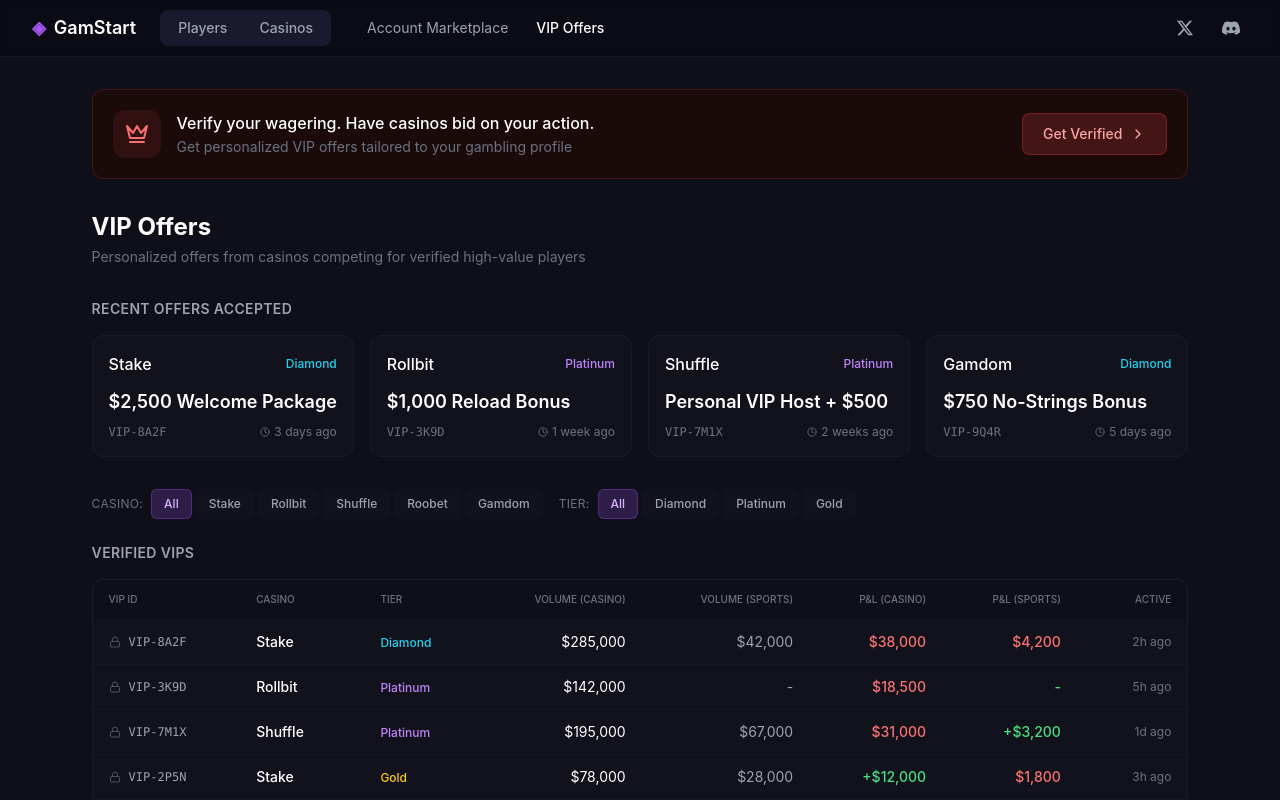
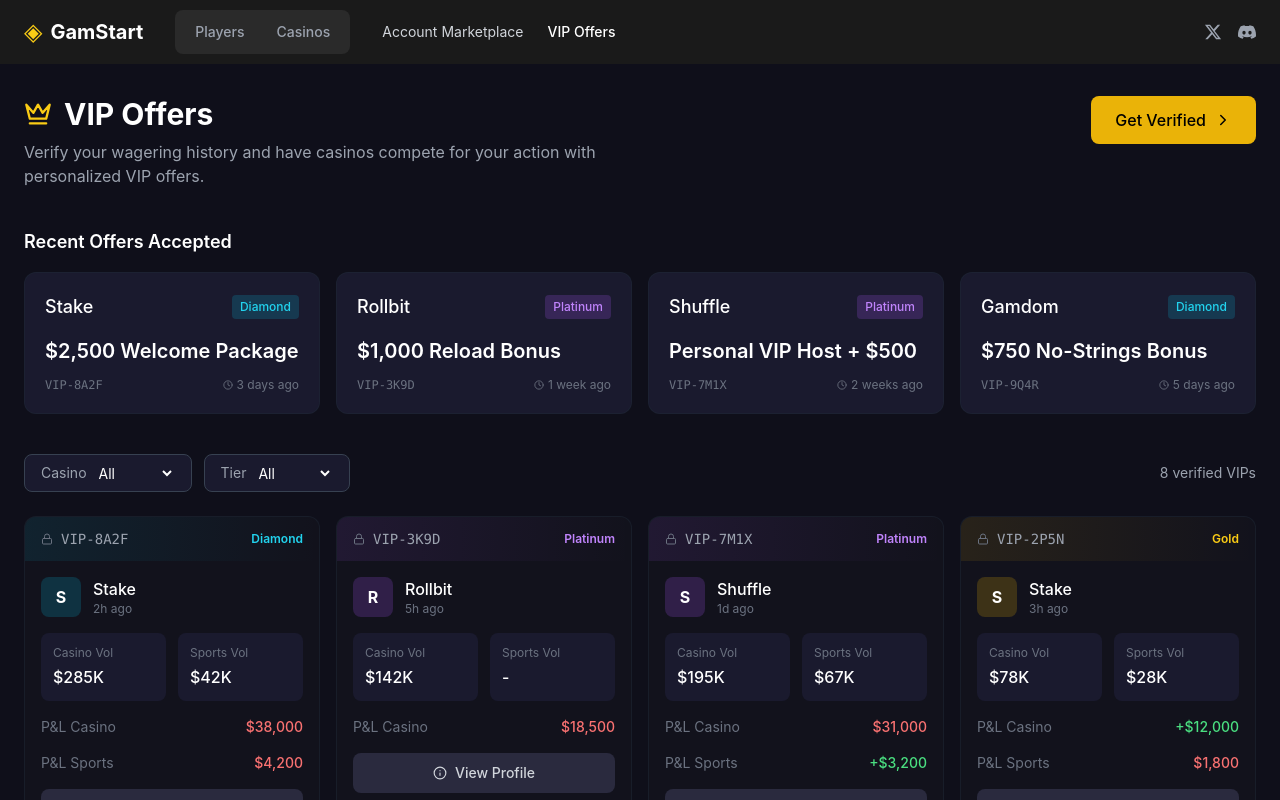
Before and after one commit to test12312as1/sadsa, a Next.js app: page /vip-dashboard in a window 1280 px wide. Shown: the top 800 px of the page. Built offline with nearby package versions, Linux system fonts and the light colour scheme.

Commit message:
Update page.js

```diff
--- a/app/vip-dashboard/page.js
+++ b/app/vip-dashboard/page.js
@@ -1,7 +1,7 @@
 'use client';
 
 import { useState } from 'react';
-import { Gift, Lock, Clock, ChevronRight, Star, Crown } from 'lucide-react';
+import { Crown, Lock, Clock, ChevronRight, Info } from 'lucide-react';
 import Link from 'next/link';
 
 // Demo verified VIPs (anonymized)
@@ -65,6 +65,26 @@
     pnlCasino: -8200,
     pnlSports: -5000,
     lastActive: '1w ago',
+  },
+  {
+    id: 'VIP-4L2M',
+    casino: 'Shuffle',
+    tier: 'Diamond',
+    volumeCasino: 380000,
+    volumeSports: 120000,
+    pnlCasino: -65000,
+    pnlSports: -18000,
+    lastActive: '4h ago',
+  },
+  {
+    id: 'VIP-6N8P',
+    casino: 'Stake',
+    tier: 'Platinum',
+    volumeCasino: 165000,
+    volumeSports: 45000,
+    pnlCasino: -28000,
+    pnlSports: 5200,
+    lastActive: '12h ago',
   }
 ];
 
@@ -76,7 +96,6 @@
     offer: '$2,500 Welcome Package',
     vipId: 'VIP-8A2F',
     tier: 'Diamond',
-    status: 'accepted',
     timeAgo: '3 days ago'
   },
   {
@@ -85,7 +104,6 @@
     offer: '$1,000 Reload Bonus',
     vipId: 'VIP-3K9D',
     tier: 'Platinum',
-    status: 'accepted',
     timeAgo: '1 week ago'
   },
   {
@@ -94,7 +112,6 @@
     offer: 'Personal VIP Host + $500',
     vipId: 'VIP-7M1X',
     tier: 'Platinum',
-    status: 'accepted',
     timeAgo: '2 weeks ago'
   },
   {
@@ -103,7 +120,6 @@
     offer: '$750 No-Strings Bonus',
     vipId: 'VIP-9Q4R',
     tier: 'Diamond',
-    status: 'accepted',
     timeAgo: '5 days ago'
   }
 ];
@@ -143,54 +159,38 @@
 
   return (
     <div className="min-h-screen bg-[#0f0f1a] flex flex-col">
-      {/* Navbar */}
-      <nav className="border-b border-gray-800/50 bg-[#0a0a14]/80 backdrop-blur-sm sticky top-0 z-50">
-        <div className="max-w-7xl mx-auto px-4 sm:px-6 lg:px-8">
-          <div className="flex items-center justify-between h-14">
-            <div className="flex items-center gap-6">
-              <Link
-                href="/"
-                className="flex items-center gap-2 text-white font-semibold text-lg hover:opacity-80 transition-opacity"
-              >
-                <span className="text-purple-500">◈</span>
-                GamStart
+      {/* Navbar - DexCheck Style */}
+      <nav className="bg-[#1a1a1a] sticky top-0 z-50">
+        <div className="max-w-[1400px] mx-auto px-6">
+          <div className="flex items-center justify-between h-16">
+            <div className="flex items-center gap-8">
+              <Link href="/" className="flex items-center gap-2 hover:opacity-80 transition-opacity">
+                <span className="text-yellow-400 text-2xl">◈</span>
+                <span className="text-white font-bold text-xl">GamStart</span>
               </Link>
 
-              {/* Primary Tabs */}
-              <div className="flex items-center bg-[#1a1a2e] rounded-lg p-0.5">
-                <Link
-                  href="/"
-                  className="px-4 py-1.5 rounded-md text-sm font-medium text-gray-400 hover:text-gray-300 transition-all"
-                >
+              <div className="flex items-center bg-[#2a2a2a] rounded-lg p-1">
+                <Link href="/" className="px-4 py-2 rounded-md text-sm font-medium text-gray-400 hover:text-white transition-all">
                   Players
                 </Link>
-                <Link
-                  href="/?tab=platforms"
-                  className="px-4 py-1.5 rounded-md text-sm font-medium text-gray-400 hover:text-gray-300 transition-all"
-                >
+                <Link href="/?tab=platforms" className="px-4 py-2 rounded-md text-sm font-medium text-gray-400 hover:text-white transition-all">
                   Casinos
                 </Link>
               </div>
 
-              {/* Secondary Links */}
-              <div className="hidden md:flex items-center gap-1">
-                <Link
-                  href="/marketplace"
-                  className="px-3 py-1.5 text-sm text-gray-400 hover:text-white transition-colors"
-                >
+              <div className="hidden lg:flex items-center gap-6">
+                <Link href="/marketplace" className="text-sm text-gray-300 hover:text-white transition-colors">
                   Account Marketplace
                 </Link>
-                <span className="px-3 py-1.5 text-sm text-white font-medium">
-                  VIP Offers
-                </span>
+                <span className="text-sm text-white font-medium">VIP Offers</span>
               </div>
             </div>
 
-            <div className="flex items-center gap-3">
-              <a href="https://twitter.com" target="_blank" rel="noopener noreferrer" className="p-2 text-gray-400 hover:text-white transition-colors">
+            <div className="flex items-center gap-4">
+              <a href="https://twitter.com" target="_blank" rel="noopener noreferrer" className="text-gray-400 hover:text-white transition-colors">
                 <TwitterIcon size={18} />
               </a>
-              <a href="https://discord.com" target="_blank" rel="noopener noreferrer" className="p-2 text-gray-400 hover:text-white transition-colors">
+              <a href="https://discord.com" target="_blank" rel="noopener noreferrer" className="text-gray-400 hover:text-white transition-colors">
                 <DiscordIcon size={18} />
               </a>
             </div>
@@ -198,54 +198,48 @@
         </div>
       </nav>
 
-      <main className="flex-1 max-w-7xl mx-auto px-4 sm:px-6 lg:px-8 py-8">
-        {/* Verification CTA */}
-        <div className="bg-[#1a0a0a] border border-red-500/20 rounded-xl p-5 mb-8">
-          <div className="flex items-center justify-between">
-            <div className="flex items-center gap-4">
-              <div className="w-12 h-12 rounded-xl bg-red-500/10 flex items-center justify-center">
-                <Crown className="text-red-400" size={24} />
+      <main className="flex-1 max-w-[1400px] mx-auto px-6 py-8 w-full">
+        {/* Combined Header + CTA */}
+        <div className="mb-10">
+          <div className="flex items-start justify-between">
+            <div>
+              <div className="flex items-center gap-3 mb-2">
+                <Crown className="text-yellow-400" size={28} />
+                <h1 className="text-3xl font-bold text-white">VIP Offers</h1>
               </div>
-              <div>
-                <div className="text-white font-medium mb-0.5">Verify your wagering. Have casinos bid on your action.</div>
-                <div className="text-sm text-gray-500">Get personalized VIP offers tailored to your gambling profile</div>
-              </div>
+              <p className="text-gray-400 max-w-xl">
+                Verify your wagering history and have casinos compete for your action with personalized VIP offers.
+              </p>
             </div>
             <Link
               href="/verify"
-              className="px-5 py-2.5 bg-red-500/20 hover:bg-red-500/30 border border-red-500/30 text-red-300 rounded-lg text-sm font-medium transition-colors flex items-center gap-2"
+              className="px-6 py-3 bg-yellow-500 hover:bg-yellow-400 text-black rounded-lg font-medium transition-colors flex items-center gap-2"
             >
               Get Verified
-              <ChevronRight size={16} />
+              <ChevronRight size={18} />
             </Link>
           </div>
         </div>
 
-        {/* Header */}
-        <div className="mb-8">
-          <h1 className="text-2xl font-bold text-white mb-1">VIP Offers</h1>
-          <p className="text-sm text-gray-500">Personalized offers from casinos competing for verified high-value players</p>
-        </div>
-
-        {/* Past/Example Offers Section */}
-        <div className="mb-8">
-          <h2 className="text-sm font-semibold text-gray-400 uppercase tracking-wide mb-4">Recent Offers Accepted</h2>
+        {/* Recent Offers Section */}
+        <div className="mb-10">
+          <h2 className="text-lg font-semibold text-white mb-4">Recent Offers Accepted</h2>
           <div className="grid grid-cols-1 md:grid-cols-2 lg:grid-cols-4 gap-4">
             {DEMO_PAST_OFFERS.map((offer) => (
               <div
                 key={offer.id}
-                className="bg-[#12121c] rounded-xl p-4 border border-gray-800/50"
+                className="bg-[#1a1a2e] rounded-xl p-5 border border-gray-800/50 hover:border-gray-700 transition-colors"
               >
-                <div className="flex items-center justify-between mb-3">
-                  <span className="text-white font-medium">{offer.casino}</span>
-                  <span className={`text-xs font-medium ${
-                    offer.tier === 'Diamond' ? 'text-cyan-400' :
-                    offer.tier === 'Platinum' ? 'text-purple-400' : 'text-yellow-400'
+                <div className="flex items-center justify-between mb-4">
+                  <span className="text-white font-medium text-lg">{offer.casino}</span>
+                  <span className={`text-xs font-medium px-2 py-1 rounded ${
+                    offer.tier === 'Diamond' ? 'bg-cyan-500/20 text-cyan-400' :
+                    offer.tier === 'Platinum' ? 'bg-purple-500/20 text-purple-400' : 'bg-yellow-500/20 text-yellow-400'
                   }`}>
                     {offer.tier}
                   </span>
                 </div>
-                <div className="text-lg font-semibold text-white mb-2">{offer.offer}</div>
+                <div className="text-xl font-semibold text-white mb-3">{offer.offer}</div>
                 <div className="flex items-center justify-between text-xs text-gray-500">
                   <span className="font-mono">{offer.vipId}</span>
                   <span className="flex items-center gap-1">
@@ -259,115 +253,134 @@
         </div>
 
         {/* Filters */}
-        <div className="flex flex-col md:flex-row gap-4 mb-6">
-          <div className="flex items-center gap-2">
-            <span className="text-xs text-gray-500 uppercase tracking-wide">Casino:</span>
-            <div className="flex gap-1">
-              {casinos.map((casino) => (
-                <button
-                  key={casino}
-                  onClick={() => setSelectedCasino(casino)}
-                  className={`px-3 py-1.5 rounded-md text-xs font-medium transition-all ${
-                    selectedCasino === casino
-                      ? 'bg-purple-500/20 text-purple-300 border border-purple-500/30'
-                      : 'bg-[#12121c] text-gray-400 hover:text-white border border-transparent'
-                  }`}
-                >
-                  {casino === 'all' ? 'All' : casino}
-                </button>
-              ))}
-            </div>
+        <div className="flex flex-wrap items-center gap-3 mb-6">
+          <div className="flex items-center gap-2 px-4 py-2 bg-[#1a1a2e] rounded-lg border border-gray-700">
+            <span className="text-sm text-gray-400">Casino</span>
+            <select
+              value={selectedCasino}
+              onChange={(e) => setSelectedCasino(e.target.value)}
+              className="bg-transparent text-white text-sm focus:outline-none cursor-pointer"
+            >
+              {casinos.map(c => <option key={c} value={c} className="bg-[#1a1a2e]">{c === 'all' ? 'All' : c}</option>)}
+            </select>
           </div>
-          <div className="flex items-center gap-2">
-            <span className="text-xs text-gray-500 uppercase tracking-wide">Tier:</span>
-            <div className="flex gap-1">
-              {tiers.map((tier) => (
-                <button
-                  key={tier}
-                  onClick={() => setSelectedTier(tier)}
-                  className={`px-3 py-1.5 rounded-md text-xs font-medium transition-all ${
-                    selectedTier === tier
-                      ? 'bg-purple-500/20 text-purple-300 border border-purple-500/30'
-                      : 'bg-[#12121c] text-gray-400 hover:text-white border border-transparent'
-                  }`}
-                >
-                  {tier === 'all' ? 'All' : tier}
-                </button>
-              ))}
-            </div>
+
+          <div className="flex items-center gap-2 px-4 py-2 bg-[#1a1a2e] rounded-lg border border-gray-700">
+            <span className="text-sm text-gray-400">Tier</span>
+            <select
+              value={selectedTier}
+              onChange={(e) => setSelectedTier(e.target.value)}
+              className="bg-transparent text-white text-sm focus:outline-none cursor-pointer"
+            >
+              {tiers.map(t => <option key={t} value={t} className="bg-[#1a1a2e]">{t === 'all' ? 'All' : t}</option>)}
+            </select>
           </div>
+
+          <div className="flex-1" />
+          <div className="text-sm text-gray-400">{filteredVIPs.length} verified VIPs</div>
         </div>
 
-        {/* Verified VIPs Table */}
-        <div className="mb-4">
-          <h2 className="text-sm font-semibold text-gray-400 uppercase tracking-wide mb-4">Verified VIPs</h2>
-        </div>
-        <div className="bg-[#12121c] rounded-xl border border-gray-800/50 overflow-hidden">
-          <table className="w-full">
-            <thead>
-              <tr className="text-[10px] text-gray-500 uppercase bg-[#0f0f1a]">
-                <th className="text-left px-4 py-3 font-medium">VIP ID</th>
-                <th className="text-left px-4 py-3 font-medium">Casino</th>
-                <th className="text-left px-4 py-3 font-medium">Tier</th>
-                <th className="text-right px-4 py-3 font-medium">Volume (Casino)</th>
-                <th className="text-right px-4 py-3 font-medium">Volume (Sports)</th>
-                <th className="text-right px-4 py-3 font-medium">P&L (Casino)</th>
-                <th className="text-right px-4 py-3 font-medium">P&L (Sports)</th>
-                <th className="text-right px-4 py-3 font-medium">Active</th>
-              </tr>
-            </thead>
-            <tbody className="text-sm">
-              {filteredVIPs.map((vip) => (
-                <tr key={vip.id} className="border-t border-gray-800/30 hover:bg-[#1a1a2e]/50 transition-colors">
-                  <td className="px-4 py-3">
-                    <div className="flex items-center gap-2">
-                      <Lock className="text-gray-600" size={12} />
-                      <span className="font-mono text-xs text-gray-400">{vip.id}</span>
+        {/* VIP Cards Grid - Luxurious Style */}
+        <div className="grid grid-cols-1 md:grid-cols-2 lg:grid-cols-4 gap-4">
+          {filteredVIPs.map((vip) => (
+            <div
+              key={vip.id}
+              className="bg-[#12121c] rounded-xl border border-gray-800/50 overflow-hidden hover:border-gray-700 transition-all group"
+            >
+              {/* Card Header with Tier Color */}
+              <div className={`px-4 py-3 ${
+                vip.tier === 'Diamond' ? 'bg-gradient-to-r from-cyan-500/10 to-transparent' :
+                vip.tier === 'Platinum' ? 'bg-gradient-to-r from-purple-500/10 to-transparent' :
+                'bg-gradient-to-r from-yellow-500/10 to-transparent'
+              }`}>
+                <div className="flex items-center justify-between">
+                  <div className="flex items-center gap-2">
+                    <Lock className="text-gray-500" size={12} />
+                    <span className="font-mono text-sm text-gray-400">{vip.id}</span>
+                  </div>
+                  <span className={`text-xs font-semibold ${
+                    vip.tier === 'Diamond' ? 'text-cyan-400' :
+                    vip.tier === 'Platinum' ? 'text-purple-400' : 'text-yellow-400'
+                  }`}>
+                    {vip.tier}
+                  </span>
+                </div>
+              </div>
+
+              {/* Card Body */}
+              <div className="p-4 space-y-4">
+                {/* Casino */}
+                <div className="flex items-center gap-3">
+                  <div className={`w-10 h-10 rounded-lg flex items-center justify-center text-white font-bold ${
+                    vip.tier === 'Diamond' ? 'bg-cyan-500/20' :
+                    vip.tier === 'Platinum' ? 'bg-purple-500/20' : 'bg-yellow-500/20'
+                  }`}>
+                    {vip.casino[0]}
+                  </div>
+                  <div>
+                    <div className="text-white font-medium">{vip.casino}</div>
+                    <div className="text-xs text-gray-500">{vip.lastActive}</div>
+                  </div>
+                </div>
+
+                {/* Stats */}
+                <div className="grid grid-cols-2 gap-3">
+                  <div className="bg-[#1a1a2e] rounded-lg p-3">
+                    <div className="text-xs text-gray-500 mb-1">Casino Vol</div>
+                    <div className="text-white font-medium">${(vip.volumeCasino / 1000).toFixed(0)}K</div>
+                  </div>
+                  <div className="bg-[#1a1a2e] rounded-lg p-3">
+                    <div className="text-xs text-gray-500 mb-1">Sports Vol</div>
+                    <div className="text-white font-medium">
+                      {vip.volumeSports > 0 ? `$${(vip.volumeSports / 1000).toFixed(0)}K` : '-'}
                     </div>
-                  </td>
-                  <td className="px-4 py-3 text-white font-medium">{vip.casino}</td>
-                  <td className="px-4 py-3">
-                    <span className={`text-xs font-medium ${
-                      vip.tier === 'Diamond' ? 'text-cyan-400' :
-                      vip.tier === 'Platinum' ? 'text-purple-400' :
-                      vip.tier === 'Gold' ? 'text-yellow-400' : 'text-gray-400'
-                    }`}>
-                      {vip.tier}
+                  </div>
+                </div>
+
+                {/* P&L */}
+                <div className="flex items-center justify-between text-sm">
+                  <span className="text-gray-500">P&L Casino</span>
+                  <span className={vip.pnlCasino >= 0 ? 'text-green-400 font-medium' : 'text-red-400 font-medium'}>
+                    {formatPnL(vip.pnlCasino)}
+                  </span>
+                </div>
+                {vip.pnlSports !== 0 && (
+                  <div className="flex items-center justify-between text-sm">
+                    <span className="text-gray-500">P&L Sports</span>
+                    <span className={vip.pnlSports >= 0 ? 'text-green-400 font-medium' : 'text-red-400 font-medium'}>
+                      {formatPnL(vip.pnlSports)}
                     </span>
-                  </td>
-                  <td className="px-4 py-3 text-right text-white">${vip.volumeCasino.toLocaleString()}</td>
-                  <td className="px-4 py-3 text-right text-gray-400">
-                    {vip.volumeSports > 0 ? `$${vip.volumeSports.toLocaleString()}` : '-'}
-                  </td>
-                  <td className={`px-4 py-3 text-right font-medium ${vip.pnlCasino >= 0 ? 'text-green-400' : 'text-red-400'}`}>
-                    {formatPnL(vip.pnlCasino)}
-                  </td>
-                  <td className={`px-4 py-3 text-right font-medium ${vip.pnlSports >= 0 ? 'text-green-400' : 'text-red-400'}`}>
-                    {formatPnL(vip.pnlSports)}
-                  </td>
-                  <td className="px-4 py-3 text-right text-gray-500 text-xs">{vip.lastActive}</td>
-                </tr>
-              ))}
-            </tbody>
-          </table>
+                  </div>
+                )}
+              </div>
 
-          {filteredVIPs.length === 0 && (
-            <div className="py-12 text-center text-gray-500">
-              No VIPs match your filters
+              {/* Card Footer */}
+              <div className="px-4 pb-4">
+                <button className="w-full py-2.5 bg-[#2a2a3e] hover:bg-[#3a3a4e] text-gray-300 rounded-lg text-sm font-medium transition-colors flex items-center justify-center gap-2 group-hover:text-white">
+                  <Info size={14} />
+                  View Profile
+                </button>
+              </div>
             </div>
-          )}
+          ))}
         </div>
 
+        {filteredVIPs.length === 0 && (
+          <div className="py-16 text-center text-gray-500">
+            No VIPs match your filters
+          </div>
+        )}
+
         {/* Info */}
-        <div className="mt-6 text-center text-xs text-gray-600">
+        <div className="mt-10 text-center text-sm text-gray-600">
           All player data is anonymized. Personal information is only shared after mutual consent.
         </div>
       </main>
 
       {/* Footer */}
-      <footer className="border-t border-gray-800/50 bg-[#0a0a14]/80">
-        <div className="max-w-7xl mx-auto px-4 sm:px-6 lg:px-8">
-          <div className="flex items-center justify-between h-12">
+      <footer className="border-t border-gray-800/50 bg-[#0a0a14]">
+        <div className="max-w-[1400px] mx-auto px-6">
+          <div className="flex items-center justify-between h-14">
             <div className="text-gray-500 text-sm">© 2026 GamStart</div>
             <div className="flex items-center gap-4">
               <a href="https://twitter.com" target="_blank" rel="noopener noreferrer" className="text-gray-500 hover:text-white transition-colors">
```
